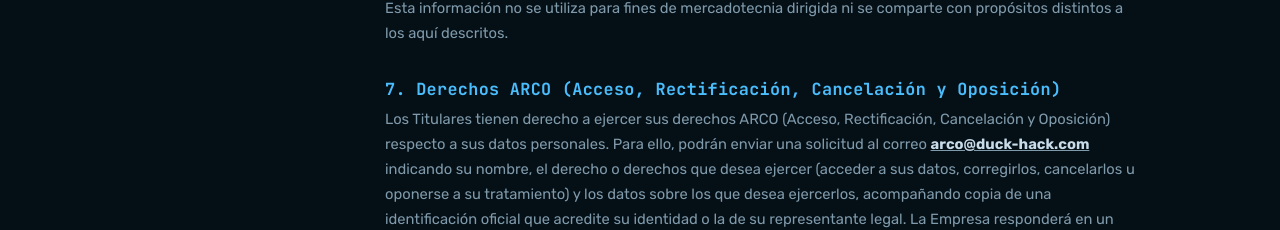
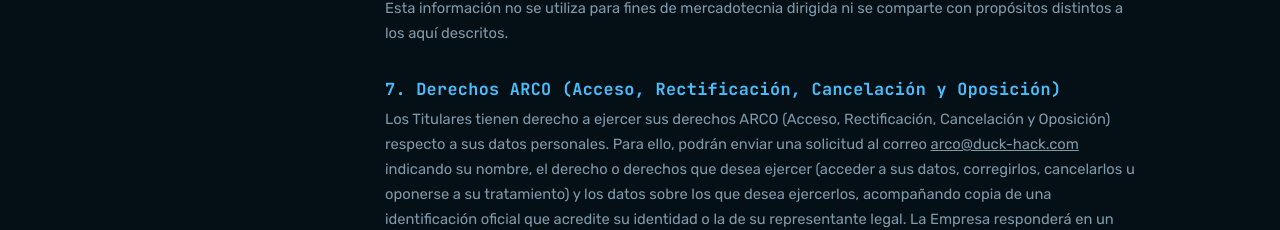
Before and after one commit to addh-duck-hack/Duck-Hack.cloud, a React (Vite) app in the folder frontend-user/: page /privacy-policy in a window 1280 px wide. Shown: the part 1773-2003 px from the top of the page. Built offline with nearby package versions, Linux system fonts and the light colour scheme.

Commit message:
[FIX] Legal
Se modifica el mail de los derechos arco

```diff
--- a/frontend-user/src/components/PrivacyNotice.jsx
+++ b/frontend-user/src/components/PrivacyNotice.jsx
@@ -76,7 +76,7 @@ const PrivacyNotice = () => {
       </section>
       <section>
         <h2>7. Derechos ARCO (Acceso, Rectificación, Cancelación y Oposición)</h2>
-        <p>Los Titulares tienen derecho a ejercer sus derechos ARCO (Acceso, Rectificación, Cancelación y Oposición) respecto a sus datos personales. Para ello, podrán enviar una solicitud al correo <a href="mailto:arco@duck-hack.com"><strong>arco@duck-hack.com</strong></a> indicando su nombre, el derecho o derechos que desea ejercer (acceder a sus datos, corregirlos, cancelarlos u oponerse a su tratamiento) y los datos sobre los que desea ejercerlos, acompañando copia de una identificación oficial que acredite su identidad o la de su representante legal. La Empresa responderá en un plazo de 20 días hábiles contados a partir de la recepción de la solicitud.</p>
+        <p>Los Titulares tienen derecho a ejercer sus derechos ARCO (Acceso, Rectificación, Cancelación y Oposición) respecto a sus datos personales. Para ello, podrán enviar una solicitud al correo <a href="mailto:arco@duck-hack.com">arco@duck-hack.com</a> indicando su nombre, el derecho o derechos que desea ejercer (acceder a sus datos, corregirlos, cancelarlos u oponerse a su tratamiento) y los datos sobre los que desea ejercerlos, acompañando copia de una identificación oficial que acredite su identidad o la de su representante legal. La Empresa responderá en un plazo de 20 días hábiles contados a partir de la recepción de la solicitud.</p>
       </section>
       <section>
         <h2>8. Modificaciones al Aviso de Privacidad</h2>
```
